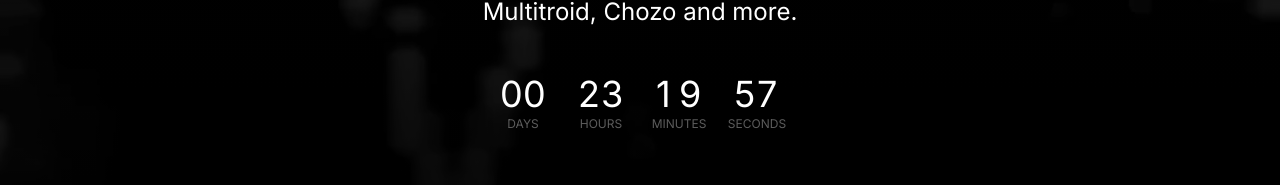
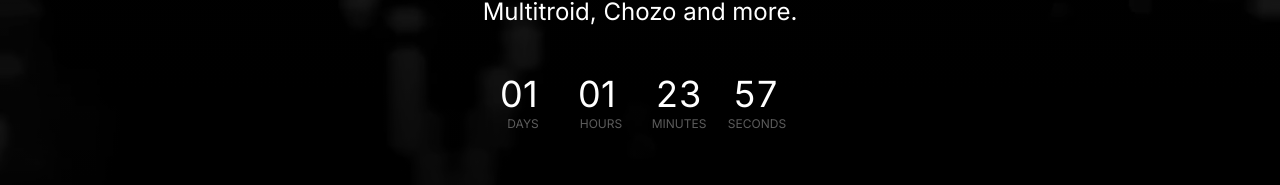
Before and after one commit to dashrando/dash-randomizer, a Next.js app in the folder apps/web/: page /events/vs-world in a window 1280 px wide. Shown: the part 312-497 px from the top of the page. Built offline with nearby package versions, Linux system fonts and the light colour scheme.

Commit message:
go live post countdown

```diff
--- a/apps/web/app/events/vs-world/countdown.tsx
+++ b/apps/web/app/events/vs-world/countdown.tsx
@@ -6,6 +6,8 @@ import { CSSTransition, TransitionGroup } from 'react-transition-group'
 import useMounted from '@/app/hooks/useMounted'
 import { isAfter } from 'date-fns'
 import { cn } from '@/lib/utils'
+import useLiveRace from '@/app/hooks/useLiveRace'
+import { usePathname, useRouter } from 'next/navigation'
 
 function calculatePrevValue(input: string, maxValue: number) {
   const value = parseInt(input)
@@ -115,6 +117,31 @@ const Placeholder = () => (
   </div>
 )
 
+const Loader = () => {
+  const { data } = useLiveRace()
+  const router = useRouter()
+  const pathname = usePathname()
+
+  useEffect(() => {
+    if (data?.active && router && pathname) {
+      if (pathname !== '/events/vs-world/live') {
+        router.push('/events/vs-world/live')
+      }
+    }
+  }, [data, pathname, router])
+
+  return (
+    <div className={styles.loadingContainer}>
+      <Placeholder />
+      <div className={styles.loadingDots}>
+        <span className={styles.loadingDot} />
+        <span className={styles.loadingDot} />
+        <span className={styles.loadingDot} />
+      </div>
+    </div>
+  )
+}
+
 export default function Countdown({ launchTime } : { launchTime: Date }) {
   const [timeLeft, setTimeLeft] = useState<TimeLeft>(calculateTimeLeft(launchTime, new Date()))
   const [pastTime, setPastTime] = useState(false)
@@ -136,24 +163,19 @@ export default function Countdown({ launchTime } : { launchTime: Date }) {
       checkIfPastTime()
     }, 1000);
 
+    if (pastTime) {
+      clearInterval(interval)
+    }
+
     return () => clearInterval(interval);
-  }, [checkIfPastTime, launchTime, setPastTime, setTimeLeft])
+  }, [checkIfPastTime, launchTime, pastTime, setPastTime, setTimeLeft])
 
   if (!mounted) {
     return <Placeholder />
   }
 
   if (pastTime) {
-    return (
-      <div className={styles.loadingContainer}>
-        <Placeholder />
-        <div className={styles.loadingDots}>
-          <span className={styles.loadingDot} />
-          <span className={styles.loadingDot} />
-          <span className={styles.loadingDot} />
-        </div>
-      </div>
-    )
+    return <Loader />
   }
 
   return (
--- a/apps/web/app/events/vs-world/data.ts
+++ b/apps/web/app/events/vs-world/data.ts
@@ -1,6 +1,6 @@
 import { zonedTimeToUtc } from 'date-fns-tz'
 
-export const START_TIME = zonedTimeToUtc('2024-02-02T10:00:00.000', 'America/New_York');
+export const START_TIME = zonedTimeToUtc('2024-02-02T12:04:00.000', 'America/New_York');
 const MATCH2_TIME = new Date(START_TIME)
 const MATCH3_TIME = new Date(START_TIME)
 MATCH2_TIME.setHours(MATCH2_TIME.getHours() + 1)
--- a/apps/web/app/events/vs-world/feed/route.ts
+++ b/apps/web/app/events/vs-world/feed/route.ts
@@ -9,7 +9,7 @@ export type LiveTournamentKVData = {
 export async function GET() {
   const data = await kv.get('vsworld') as LiveTournamentKVData
   // const data = {
-  //   id: 1,
+  //   id: null,
   //   overrideChannel: null
   // }
   const { id, overrideChannel } = data
```
